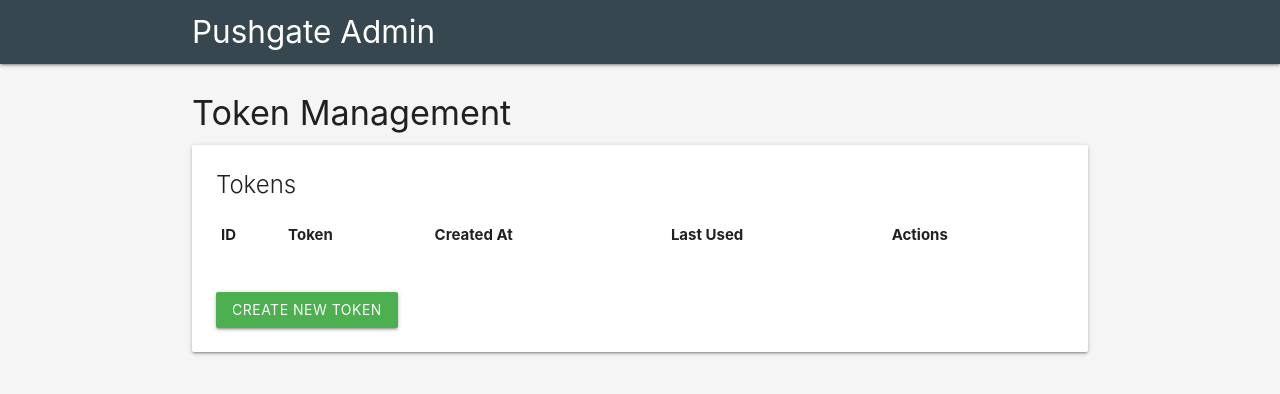
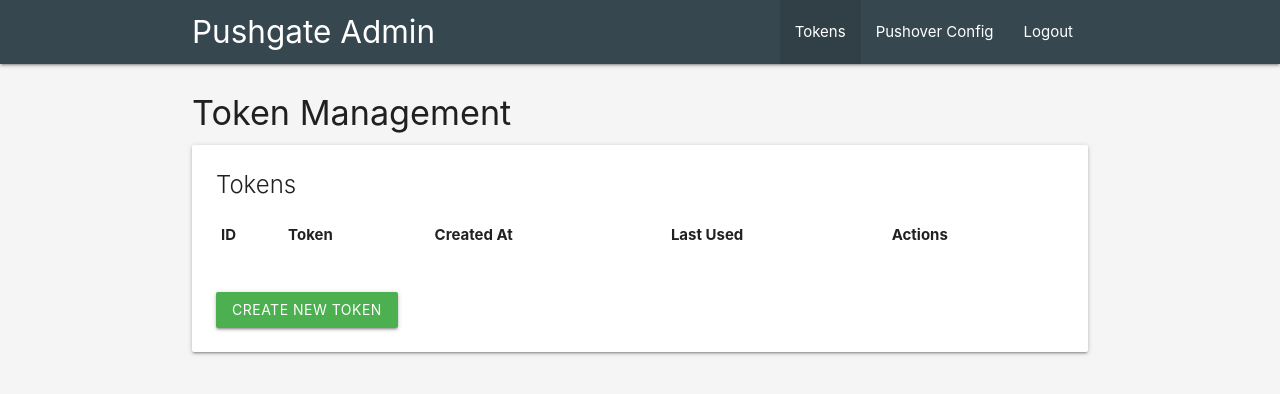
Before and after one commit to mlewis26201/pushgate, a FastAPI app: page /tokens in a window 1280 px wide. Shown: the top 394 px of the page. Run offline with FastAPI, Linux system fonts and the light colour scheme; the visitor is signed in with stand-in values (Sample User, id 1); data that the repository does not hold is empty.

Commit message:
Add message handling and navigation updates for token management and configuration pages

```diff
--- a/app/main.py
+++ b/app/main.py
@@ -1,4 +1,4 @@
-from fastapi import FastAPI, Request, Depends, Form, HTTPException, status
+from fastapi import FastAPI, Request, Depends, Form, HTTPException, status, Query
 from fastapi.responses import HTMLResponse, RedirectResponse
 from fastapi.templating import Jinja2Templates
 from fastapi.staticfiles import StaticFiles
@@ -30,7 +30,7 @@
     init_db()
 
 @app.get("/tokens", response_class=HTMLResponse)
-def tokens_page(request: Request, db: Session = Depends(get_db), admin=Depends(get_current_admin)):
+def tokens_page(request: Request, db: Session = Depends(get_db), admin=Depends(get_current_admin), msg: str = Query(None)):
     tokens = db.query(Token).all()
     decrypted_tokens = []
     for t in tokens:
@@ -44,7 +44,7 @@
             "created_at": t.created_at,
             "last_used": t.last_used
         })
-    return templates.TemplateResponse("tokens.html", {"request": request, "tokens": decrypted_tokens})
+    return templates.TemplateResponse("tokens.html", {"request": request, "tokens": decrypted_tokens, "msg": msg})
 
 @app.post("/tokens/create")
 def create_token(request: Request, db: Session = Depends(get_db), admin=Depends(get_current_admin)):
@@ -53,30 +53,30 @@
     token_obj = Token(encrypted_token=encrypted, created_at=datetime.utcnow())
     db.add(token_obj)
     db.commit()
-    return RedirectResponse(url="/pushgate/tokens", status_code=303)
+    return RedirectResponse(url="/pushgate/tokens?msg=Token+created", status_code=303)
 
 @app.post("/tokens/rotate")
 def rotate_token(request: Request, token_id: int = Form(...), db: Session = Depends(get_db), admin=Depends(get_current_admin)):
     token_obj = db.query(Token).filter(Token.id == token_id).first()
     if not token_obj:
-        raise HTTPException(status_code=404, detail="Token not found")
+        return RedirectResponse(url="/pushgate/tokens?msg=Token+not+found", status_code=303)
     new_token = secrets.token_urlsafe(32)
     token_obj.encrypted_token = encrypt(new_token)
     token_obj.created_at = datetime.utcnow()
     db.commit()
-    return RedirectResponse(url="/pushgate/tokens", status_code=303)
+    return RedirectResponse(url="/pushgate/tokens?msg=Token+rotated", status_code=303)
 
 @app.post("/tokens/delete")
 def delete_token(request: Request, token_id: int = Form(...), db: Session = Depends(get_db), admin=Depends(get_current_admin)):
     token_obj = db.query(Token).filter(Token.id == token_id).first()
     if not token_obj:
-        raise HTTPException(status_code=404, detail="Token not found")
+        return RedirectResponse(url="/pushgate/tokens?msg=Token+not+found", status_code=303)
     db.delete(token_obj)
     db.commit()
-    return RedirectResponse(url="/pushgate/tokens", status_code=303)
+    return RedirectResponse(url="/pushgate/tokens?msg=Token+deleted", status_code=303)
 
 @app.get("/pushover-config", response_class=HTMLResponse)
-def pushover_config_page(request: Request, db: Session = Depends(get_db), admin=Depends(get_current_admin)):
+def pushover_config_page(request: Request, db: Session = Depends(get_db), admin=Depends(get_current_admin), msg: str = Query(None)):
     config = db.query(PushoverConfig).first()
     app_token = user_key = ""
     if config:
@@ -85,7 +85,7 @@
             user_key = decrypt(config.encrypted_user_key)
         except Exception:
             app_token = user_key = "<decryption error>"
-    return templates.TemplateResponse("pushover_config.html", {"request": request, "app_token": app_token, "user_key": user_key})
+    return templates.TemplateResponse("pushover_config.html", {"request": request, "app_token": app_token, "user_key": user_key, "msg": msg})
 
 @app.post("/pushover-config/update")
 def update_pushover_config(request: Request, app_token: str = Form(...), user_key: str = Form(...), db: Session = Depends(get_db), admin=Depends(get_current_admin)):
@@ -100,7 +100,7 @@
         config = PushoverConfig(encrypted_app_token=enc_app_token, encrypted_user_key=enc_user_key)
         db.add(config)
     db.commit()
-    return RedirectResponse(url="/pushgate/pushover-config", status_code=303)
+    return RedirectResponse(url="/pushgate/pushover-config?msg=Config+updated", status_code=303)
 
 @app.post("/send")
 def send_message(token: str = Form(...), message: str = Form(...), db: Session = Depends(get_db)):
@@ -135,19 +135,19 @@
         raise HTTPException(status_code=502, detail=f"Pushover error: {resp_text}")
 
 @app.get("/login", response_class=HTMLResponse)
-def login_page(request: Request):
-    return templates.TemplateResponse("login.html", {"request": request, "error": None})
+def login_page(request: Request, msg: str = Query(None)):
+    return templates.TemplateResponse("login.html", {"request": request, "error": None, "msg": msg})
 
 @app.post("/login", response_class=HTMLResponse)
 def login(request: Request, password: str = Form(...)):
     admin_password = get_admin_password()
     if password == admin_password:
         request.session["admin_authenticated"] = True
-        return RedirectResponse(url="/pushgate/tokens", status_code=303)
+        return RedirectResponse(url="/pushgate/tokens?msg=Login+successful", status_code=303)
     else:
-        return templates.TemplateResponse("login.html", {"request": request, "error": "Invalid password"})
+        return templates.TemplateResponse("login.html", {"request": request, "error": "Invalid password", "msg": None})
 
 @app.get("/logout")
 def logout(request: Request):
     request.session.clear()
-    return RedirectResponse(url="/pushgate/login", status_code=303)
+    return RedirectResponse(url="/pushgate/login?msg=Logged+out", status_code=303)
--- a/app/templates/login.html
+++ b/app/templates/login.html
@@ -9,6 +9,9 @@
         <div class="card">
             <div class="card-content">
                 <span class="card-title">Admin Login</span>
+                {% if msg %}
+                <div class="card-panel green lighten-4 green-text text-darken-4">{{ msg }}</div>
+                {% endif %}
                 {% if error %}
                 <div class="card-panel red lighten-2 white-text">{{ error }}</div>
                 {% endif %}
--- a/app/templates/pushover_config.html
+++ b/app/templates/pushover_config.html
@@ -17,6 +17,9 @@
     </nav>
     <div class="container" style="margin-top: 2rem; max-width: 600px;">
         <h4>Pushover Configuration</h4>
+        {% if msg %}
+        <div class="card-panel green lighten-4 green-text text-darken-4">{{ msg }}</div>
+        {% endif %}
         <div class="card">
             <div class="card-content">
                 <span class="card-title">Pushover API Settings</span>
--- a/app/templates/tokens.html
+++ b/app/templates/tokens.html
@@ -7,11 +7,19 @@
 <body class="grey lighten-4">
     <nav class="blue-grey darken-3">
         <div class="nav-wrapper container">
-            <a href="#" class="brand-logo">Pushgate Admin</a>
+            <a href="/pushgate/tokens" class="brand-logo">Pushgate Admin</a>
+            <ul id="nav-mobile" class="right hide-on-med-and-down">
+                <li class="active"><a href="/pushgate/tokens">Tokens</a></li>
+                <li><a href="/pushgate/pushover-config">Pushover Config</a></li>
+                <li><a href="/pushgate/logout">Logout</a></li>
+            </ul>
         </div>
     </nav>
     <div class="container" style="margin-top: 2rem;">
         <h4>Token Management</h4>
+        {% if msg %}
+        <div class="card-panel green lighten-4 green-text text-darken-4">{{ msg }}</div>
+        {% endif %}
         <div class="card">
             <div class="card-content">
                 <span class="card-title">Tokens</span>
```
